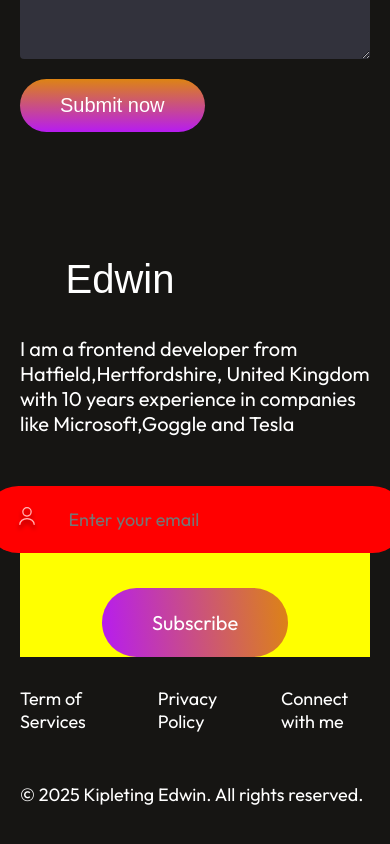
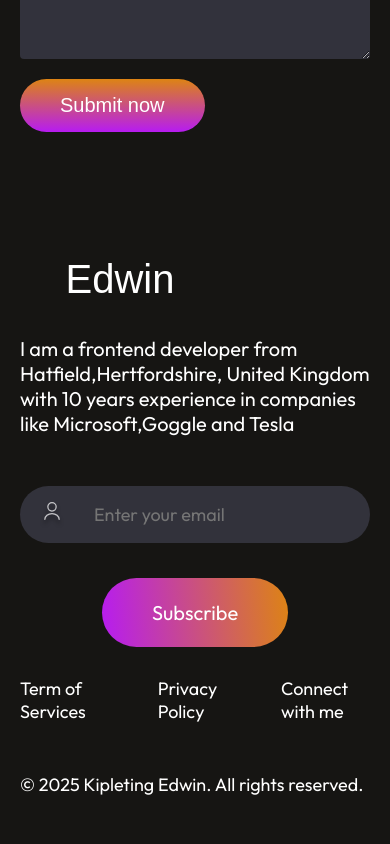
Before and after one commit to KipletingEdwin/kipleting-edwin-portfolio, a React (Vite) app: page / in a window 390 px wide. Shown: the part 6738-7582 px from the top of the page. Built offline with nearby package versions, Linux system fonts and the light colour scheme.

Commit message:
fix bugs in Footer continer

```diff
--- a/src/Components/Footer/Footer.css
+++ b/src/Components/Footer/Footer.css
@@ -24,10 +24,12 @@
 .footer-email-input{
     display: flex;
     gap: 30px;
-    padding: 20px 30px;
+    padding: 15px 20px;
     border-radius: 50px;
     background: #32323B;
-    padding-right: 80px;
+    box-sizing: border-box;
+    max-width: 100%;
+    /* padding-right: 80px; */
 }
 
 .footer-email-input input{
@@ -89,12 +91,12 @@
     .footer-top-right{
         display: flex;
         flex-direction: column;
-        background-color: yellow;
+        /* background-color: yellow; */
     }
 
-    .footer-email-input{
+    /* .footer-email-input{
         background-color: red;
-    }
+    } */
 
 
 
```
